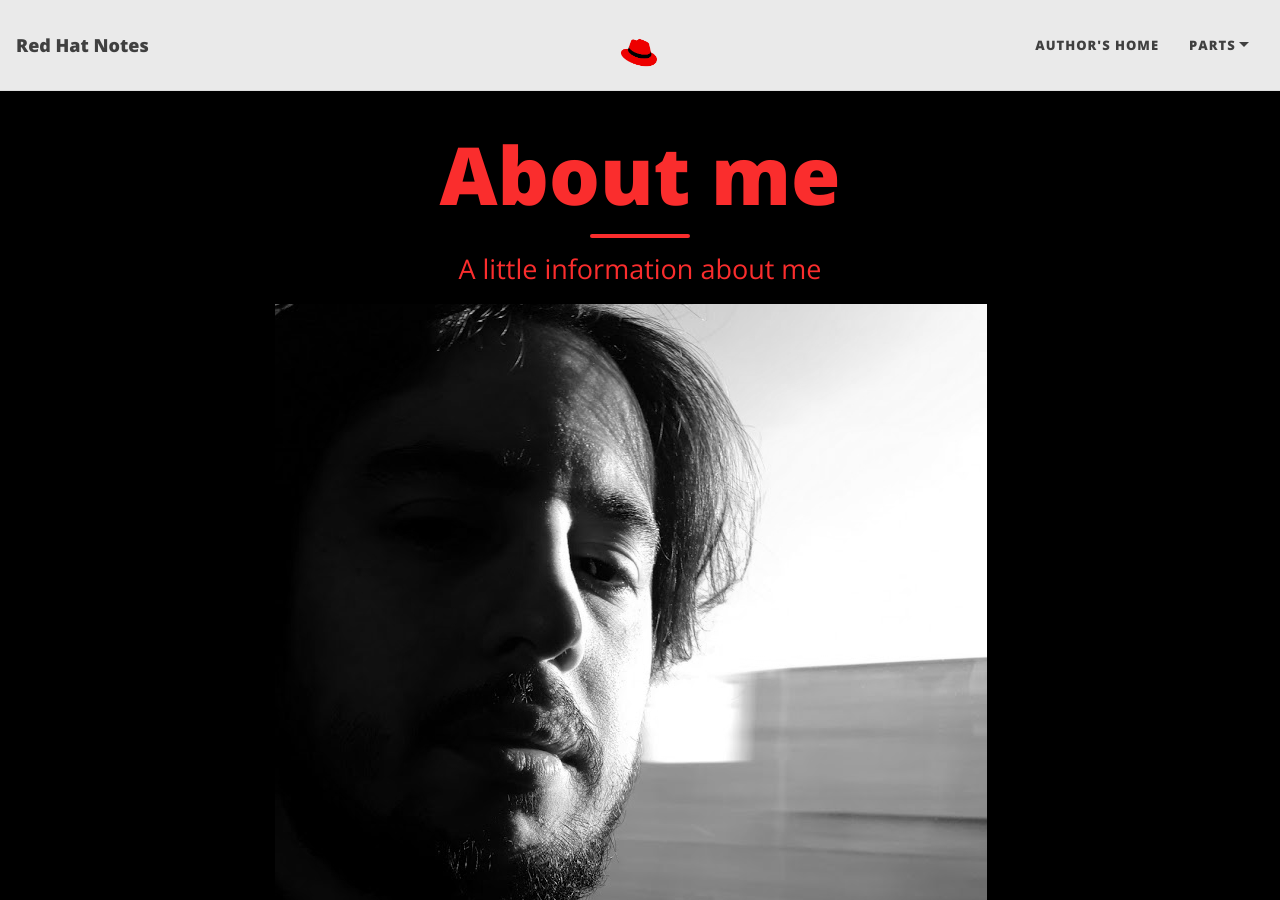
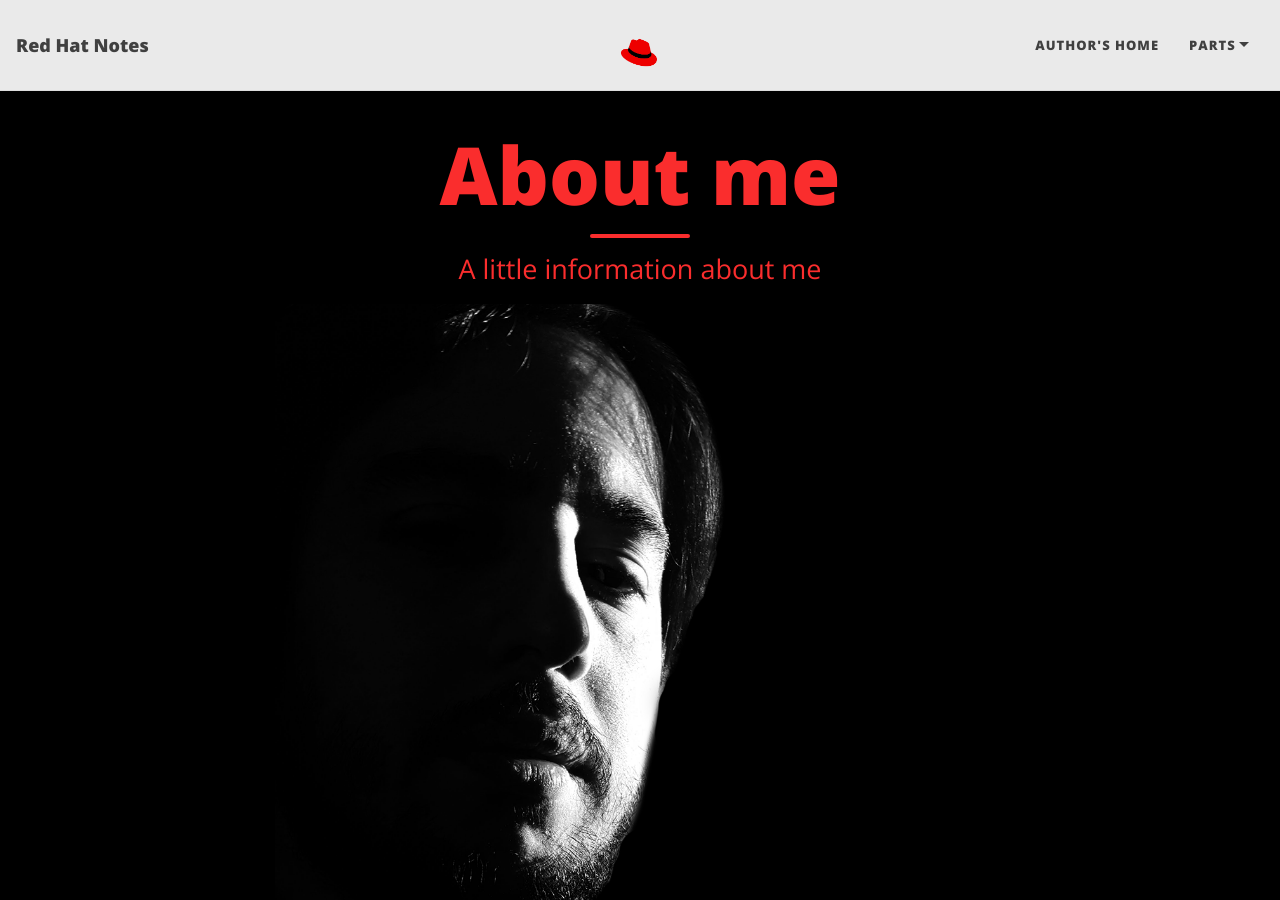
Before and after one commit to DrMohmX/takeanote, a Jekyll site: the page built from aboutme.md, in a window 1280 px wide and 900 px high. Built offline with Jekyll 4.4.1, drawn with Linux system fonts in a browser that asks for light colours; nearby versions of some CDN libraries.

Commit message:
changed my photo to png fromat

```diff
--- a/_layouts/aboutme.html
+++ b/_layouts/aboutme.html
@@ -92,7 +92,7 @@
   <div class="row">
     <div class=" col-xl-8 offset-xl-2 col-lg-10 offset-lg-1 ">
 
-      <img src="https://takeanote.info/assets/img/me.jpg" alt="my-image" title="Me" class="my-image" style="float: left; filter: grayscale();" />
+      <img src="https://takeanote.info/assets/img/me_2.png" alt="my-image" title="Me" class="my-image" style="float: left;" />
       <p>My name is Rustam Karimov. I have a great ability in Linux Administration!</p>
 
  <ul>
```
